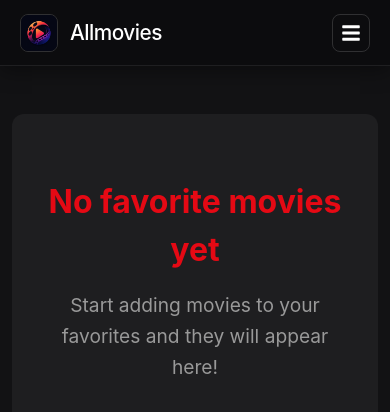
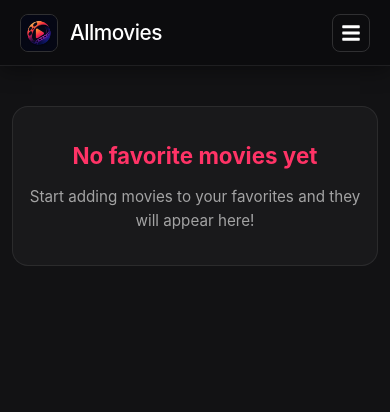
Before and after one commit to NH-Bappy/personal_movie_tracker, a React (Vite) app in the folder front-end/: page /Favorites in a window 390 px wide. Shown: the top 412 px of the page. Built offline with nearby package versions, Linux system fonts and the light colour scheme.

Commit message:
style(pages): add responsive breakpoints for MovieDetails, Watchlist, and Favorites pages

```diff
--- a/front-end/src/css/Favorites.css
+++ b/front-end/src/css/Favorites.css
@@ -1,44 +1,67 @@
 .favorites {
-  padding: 2rem;
+  padding: 0;
   width: 100%;
   box-sizing: border-box;
 }
 
 .favorites h2 {
-  margin-bottom: 2rem;
-  text-align: center;
-  font-size: 2.5rem;
+  margin-bottom: 1.75rem;
+  text-align: left;
+  font-size: 2.2rem;
+  font-weight: 800;
   color: #ffffff;
-  text-shadow: 2px 2px 4px rgba(0, 0, 0, 0.3);
+  background: linear-gradient(135deg, #ffffff 0%, #a5a5a5 100%);
+  -webkit-background-clip: text;
+  -webkit-text-fill-color: transparent;
 }
 
 .favorites-empty {
   text-align: center;
-  padding: 4rem 2rem;
-  background-color: rgba(255, 255, 255, 0.05);
-  border-radius: 12px;
-  margin: 2rem auto;
-  max-width: 600px;
+  padding: 3rem 1.5rem;
+  background-color: rgba(255, 255, 255, 0.03);
+  border: 1px solid rgba(255, 255, 255, 0.08);
+  border-radius: 16px;
+  margin: 3rem auto;
+  max-width: 550px;
+  width: 100%;
 }
 
 .favorites-empty h2 {
-  margin-bottom: 1rem;
-  font-size: 2rem;
-  color: #e50914;
+  margin-bottom: 0.75rem;
+  font-size: 1.8rem;
+  font-weight: 700;
+  color: #ff3366;
+  -webkit-text-fill-color: initial;
 }
 
 .favorites-empty p {
-  color: #999;
-  font-size: 1.2rem;
+  color: rgba(255, 255, 255, 0.6);
+  font-size: 1.05rem;
   line-height: 1.6;
 }
 
+@media (max-width: 768px) {
+  .favorites h2 {
+    font-size: 1.75rem;
+    margin-bottom: 1.25rem;
+  }
+  .favorites-empty {
+    padding: 2rem 1rem;
+    margin: 1.5rem auto;
+  }
+  .favorites-empty h2 {
+    font-size: 1.4rem;
+  }
+  .favorites-empty p {
+    font-size: 0.95rem;
+  }
+}
 
 /* Animation for new favorites being added */
 @keyframes fadeIn {
   from {
     opacity: 0;
-    transform: translateY(20px);
+    transform: translateY(15px);
   }
   to {
     opacity: 1;
--- a/front-end/src/css/MovieDetails.css
+++ b/front-end/src/css/MovieDetails.css
@@ -543,3 +543,64 @@
     color: #34d399;
     border: 1px solid rgba(16, 185, 129, 0.35);
 }
+
+/* Mobile & Tablet Responsive Enhancements */
+@media (max-width: 768px) {
+    .movie-details-container {
+        padding: 1.5rem 1rem;
+        gap: 2rem;
+    }
+
+    .movie-title-section h1 {
+        font-size: 2.2rem;
+    }
+
+    .movie-tagline {
+        font-size: 1.05rem;
+    }
+
+    .movie-overview-section p {
+        font-size: 1rem;
+    }
+}
+
+@media (max-width: 600px) {
+    .movie-details-poster {
+        max-width: 220px;
+        border-radius: 12px;
+    }
+
+    .movie-title-section h1 {
+        font-size: 1.7rem;
+    }
+
+    .movie-meta-row {
+        gap: 0.6rem 0.8rem;
+    }
+
+    .meta-divider {
+        display: none;
+    }
+
+    .status-select-container {
+        width: 100%;
+    }
+
+    .review-section {
+        padding: 1rem;
+        border-radius: 12px;
+    }
+
+    .review-row {
+        gap: 1rem;
+    }
+
+    .rating-input-container {
+        width: 100%;
+    }
+
+    .save-review-btn {
+        width: 100%;
+        text-align: center;
+    }
+}
--- a/front-end/src/css/Watchlist.css
+++ b/front-end/src/css/Watchlist.css
@@ -2,28 +2,28 @@
     width: 100%;
     max-width: 1400px;
     margin: 0 auto;
-    padding: 2rem;
+    padding: 0;
     box-sizing: border-box;
 }
 
 .watchlist-header {
-    margin-bottom: 2.5rem;
+    margin-bottom: 2rem;
     text-align: left;
 }
 
 .watchlist-header h2 {
-    font-size: 2.5rem;
+    font-size: 2.2rem;
     font-weight: 800;
     letter-spacing: -0.5px;
     background: linear-gradient(135deg, #ffffff 0%, #a5a5a5 100%);
     -webkit-background-clip: text;
     -webkit-text-fill-color: transparent;
-    margin-bottom: 0.5rem;
+    margin-bottom: 0.35rem;
 }
 
 .watchlist-header p {
     color: rgba(255, 255, 255, 0.6);
-    font-size: 1.1rem;
+    font-size: 1rem;
 }
 
 /* Category Columns Grid */
@@ -34,17 +34,26 @@
     align-items: start;
 }
 
-@media (max-width: 1200px) {
+@media (max-width: 1100px) {
     .watchlist-grid {
         grid-template-columns: repeat(2, 1fr);
-        gap: 2rem;
+        gap: 1.25rem;
     }
 }
 
-@media (max-width: 600px) {
+@media (max-width: 768px) {
+    .watchlist-header h2 {
+        font-size: 1.8rem;
+    }
+    .watchlist-header p {
+        font-size: 0.9rem;
+    }
+    .watchlist-header {
+        margin-bottom: 1.5rem;
+    }
     .watchlist-grid {
         grid-template-columns: 1fr;
-        gap: 2rem;
+        gap: 1.25rem;
     }
 }
 
@@ -56,12 +65,21 @@
     border: 1px solid rgba(255, 255, 255, 0.05);
     border-radius: 16px;
     padding: 1.25rem;
-    min-height: 500px;
+    min-height: 400px;
     box-shadow: 0 4px 20px rgba(0, 0, 0, 0.2);
     display: flex;
     flex-direction: column;
     gap: 1rem;
 }
+
+@media (max-width: 768px) {
+    .watchlist-column {
+        min-height: auto;
+        padding: 1rem;
+        border-radius: 12px;
+    }
+}
+
 
 .column-header {
     display: flex;
```
